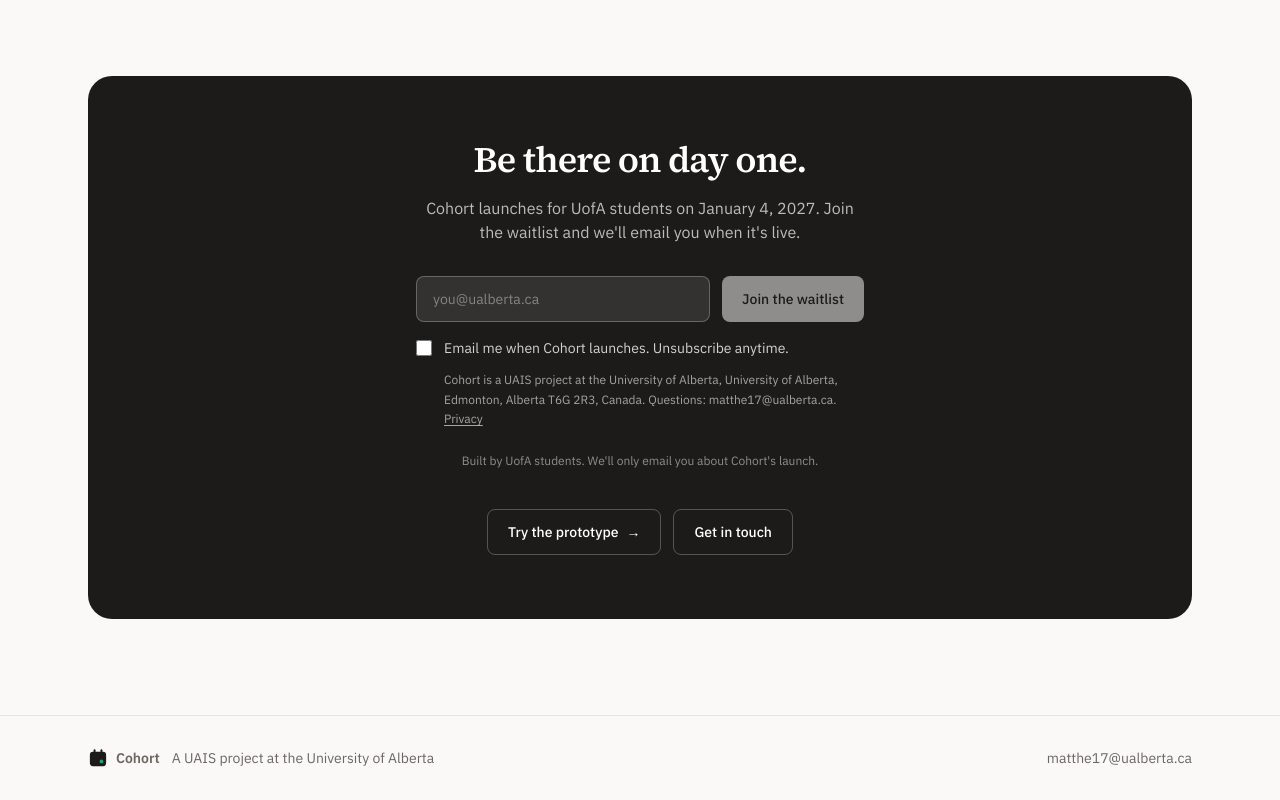
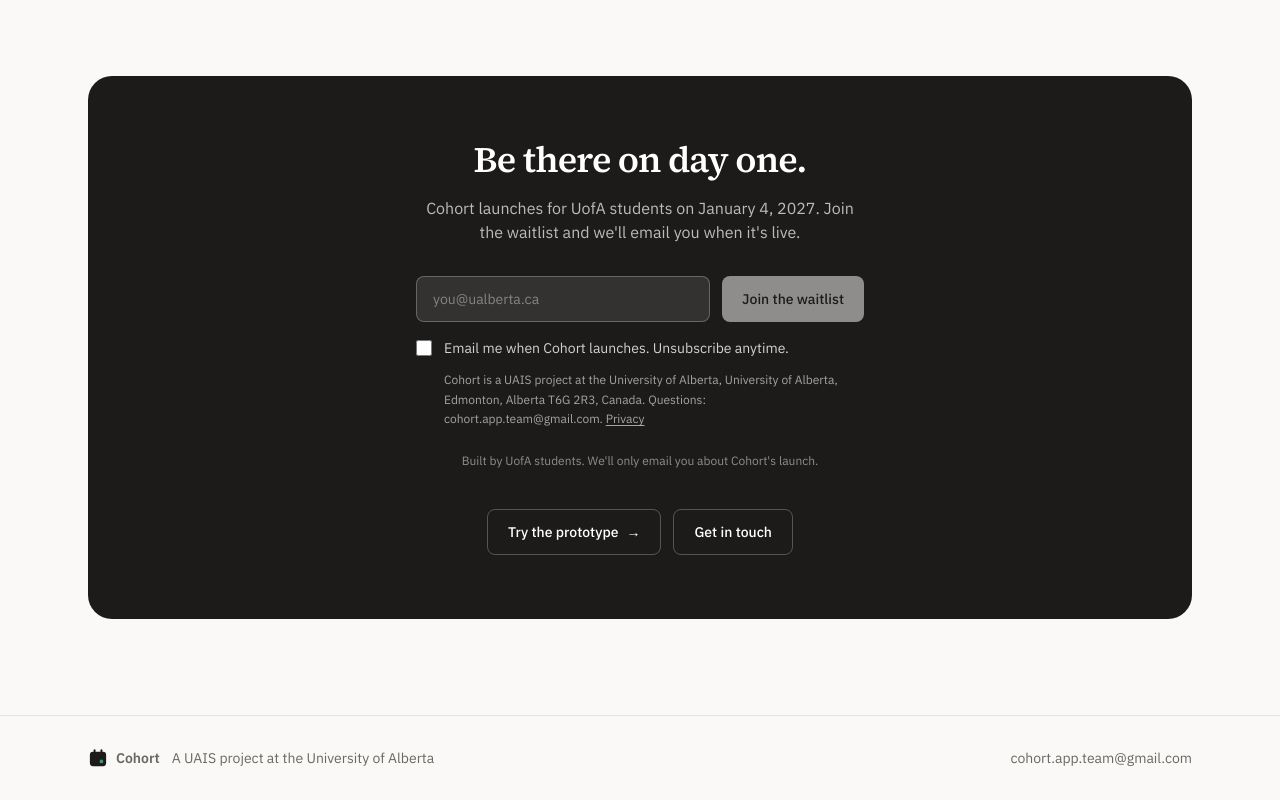
Before and after one commit to lxeu/cohort-landing, a React (Vite) app: page / in a window 1280 px wide. Shown: the part 3505-4305 px from the top of the page. Built offline with nearby package versions, Linux system fonts and the light colour scheme; no server answers.

Commit message:
Use cohort.app.team@gmail.com as contact email

```diff
--- a/src/config.ts
+++ b/src/config.ts
@@ -3,7 +3,7 @@
 export const PROTOTYPE_URL = "https://calendarai-mini.vercel.app/";
 
 // Set this to show "Get in touch" buttons (they open an email to this address). Leave empty to hide them.
-export const CONTACT_EMAIL = "matthe17@ualberta.ca";
+export const CONTACT_EMAIL = "cohort.app.team@gmail.com";
 
 // Drop a screen recording at public/demo.mp4 and set this to true to show it in the hero instead of the screenshot.
 export const HAS_DEMO_VIDEO = true;
```
